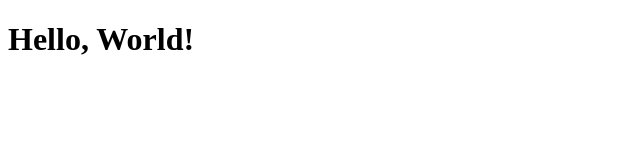
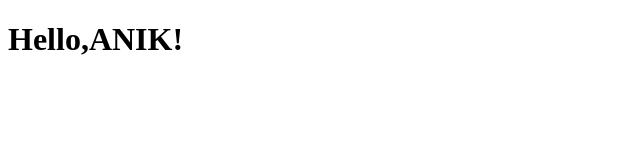
Before and after one commit to anikhere/GIT-DEMO, a plain HTML site: page index.htm in a window 1280 px wide. Shown: the full height of the page, 0-640 px from the left. Drawn offline with Linux system fonts and the light colour scheme.

Commit message:
name change

```diff
--- a/index.htm
+++ b/index.htm
@@ -6,6 +6,6 @@
     <title>Document</title>
 </head>
 <body>
-    <h1>Hello, World!</h1>
+    <h1>Hello,ANIK!</h1>
 </body>
 </html>
```
